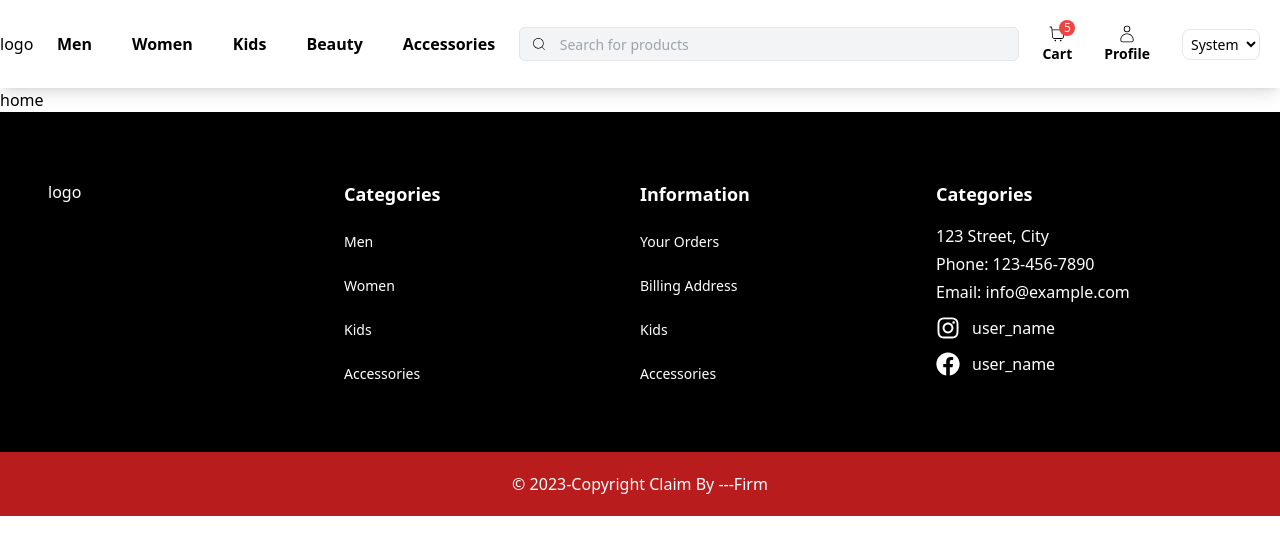
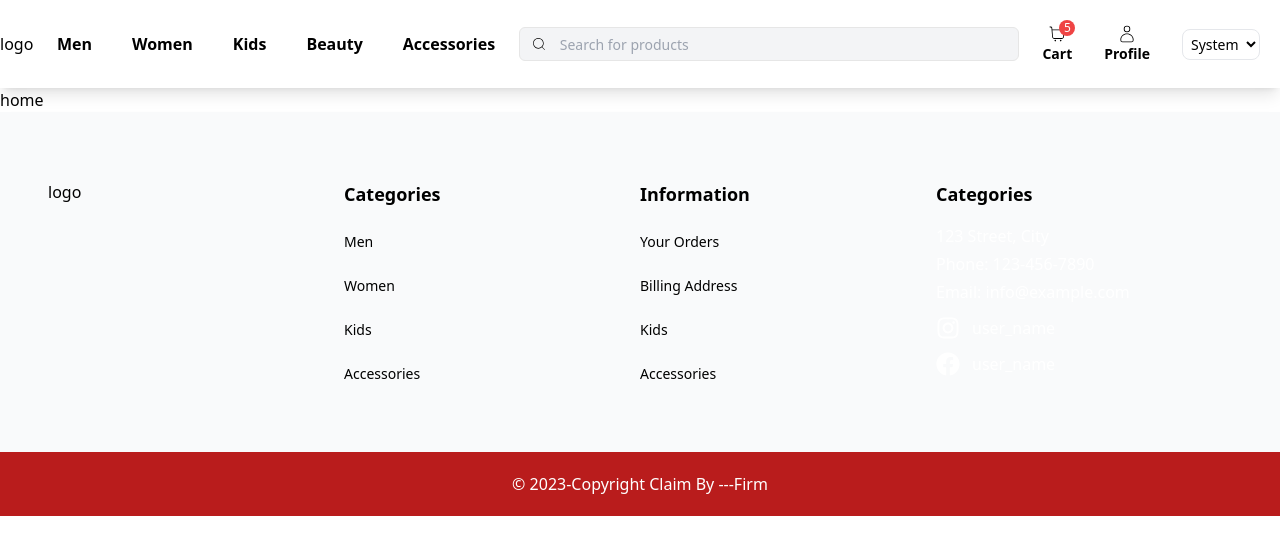
Before and after one commit to anshCoderZbar/ecommerce, a Next.js app: page / in a window 1280 px wide. Shown: the top 554 px of the page. Built offline with nearby package versions, Linux system fonts and the light colour scheme.

Commit message:
change footer color

```diff
--- a/app/layout/Footer/index.jsx
+++ b/app/layout/Footer/index.jsx
@@ -4,8 +4,8 @@ import { FaInstagram, FaFacebook } from "react-icons/fa";
 
 export const Footer = () => {
   return (
-    <footer className="bg-black ">
-      <div className="grid sm:grid-cols-2 md:grid-cols-3 lg:grid-cols-4  p-2 text-white w-full sm:p-4 md:p-8 lg:p-12">
+    <footer className=" bg-gray-50  dark:bg-gray-900 dark:text-white  opacity- shadow-lg w-full">
+      <div className="grid sm:grid-cols-2 md:grid-cols-3 lg:grid-cols-4  p-2 w-full sm:p-4 md:p-8 lg:p-12">
         <div className="my-5">logo</div>
         <div className="my-5">
           <h2 className="font-semibold text-lg mb-4">Categories</h2>
@@ -42,7 +42,7 @@ export const Footer = () => {
           </div>
         </div>
       </div>
-      <div className="text-center text-white p-5 bg-red-700 capitalize">
+      <div className="text-center text-white p-5 bg-red-700 dark:bg-red-950 capitalize">
         © {new Date().getFullYear()}-copyright claim by ---firm
       </div>
     </footer>
```
